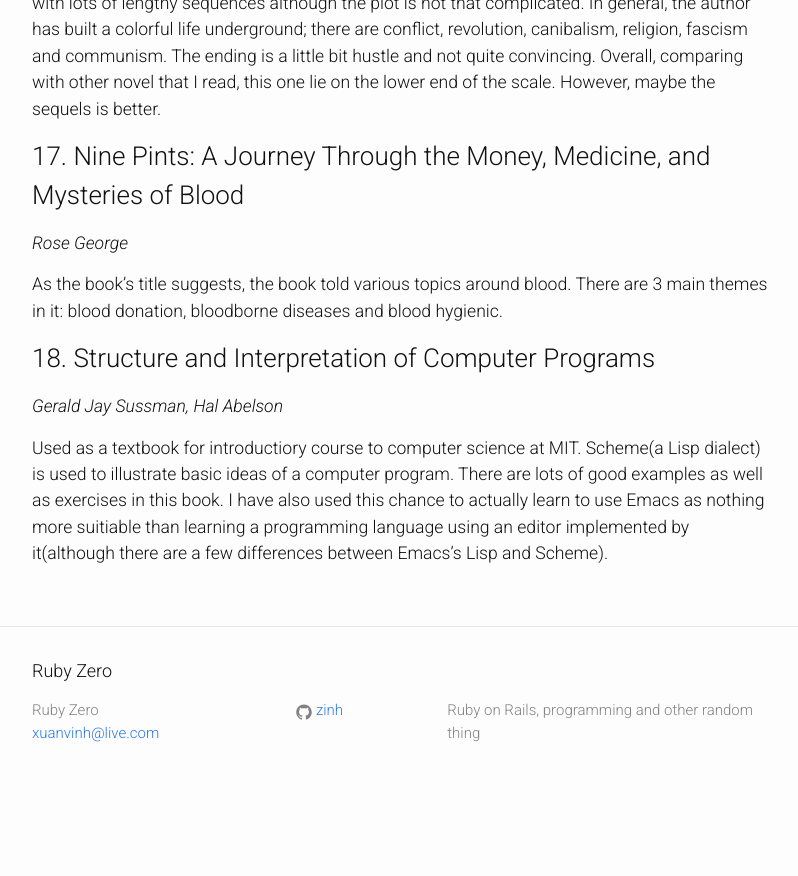
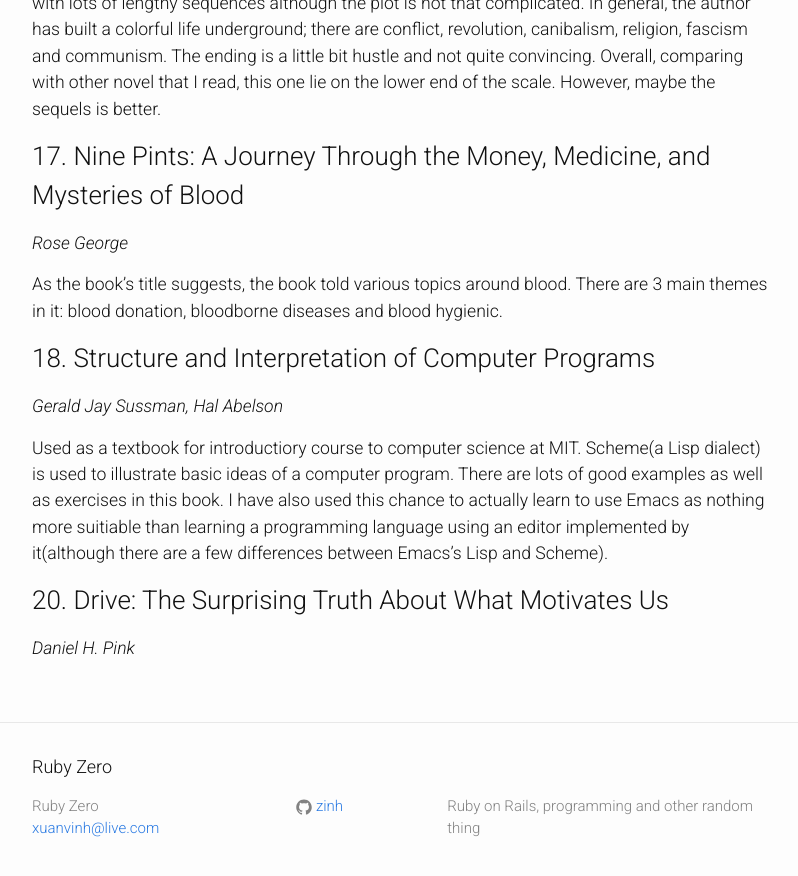
Before and after one commit to zinh/zinh.github.io, a Jekyll site: the page built from _posts/2019-01-01-books-2019.markdown, in a window 1280 px wide and 900 px high, scrolled down 3945 px. Shown: the top 876 px of the window, without its empty margins (238-1036 px from the left). Built offline with Jekyll 4.4.1, drawn with Linux system fonts in a browser that asks for light colours; before the commit the page ends 4749 px from its top, so only the background shows below that.

Commit message:
Update drive

```diff
--- a/_posts/2019-01-01-books-2019.markdown
+++ b/_posts/2019-01-01-books-2019.markdown
@@ -109,3 +109,6 @@
 *Gerald Jay Sussman, Hal Abelson*
 
 Used as a textbook for introductiory course to computer science at MIT. Scheme(a Lisp dialect) is used to illustrate basic ideas of a computer program. There are lots of good examples as well as exercises in this book. I have also used this chance to actually learn to use Emacs as nothing more suitiable than learning a programming language using an editor implemented by it(although there are a few differences between Emacs's Lisp and Scheme).
+
+### 20. Drive: The Surprising Truth About What Motivates Us
+*Daniel H. Pink*
```
